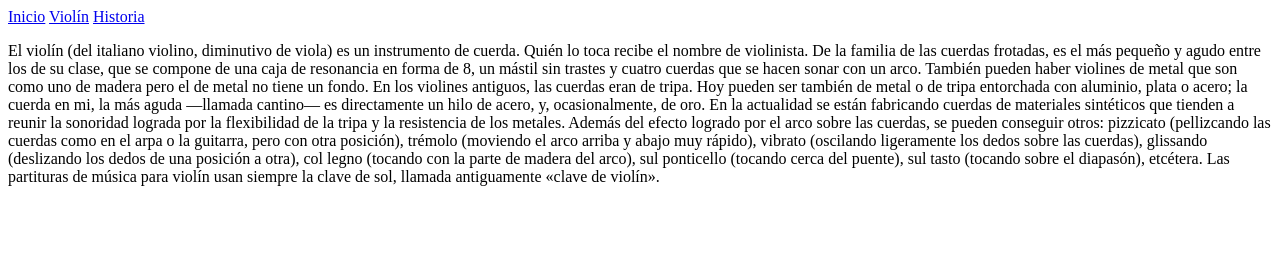
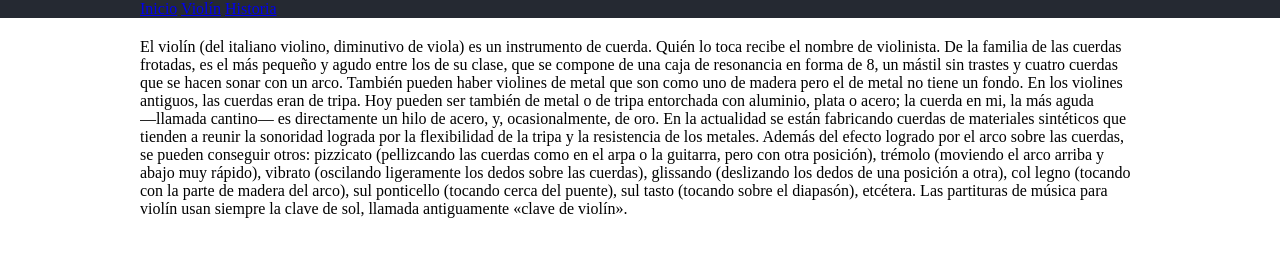
Before and after one commit to J-A-C-E/Programacion-Movil, a plain HTML site: page index.html in a window 1280 px wide. Drawn offline with Linux system fonts and the light colour scheme.

Commit message:
Cambios en style.css para el header

```diff
--- a/index.html
+++ b/index.html
@@ -5,9 +5,11 @@
     <meta http-equiv="X-UA-Compatible" content="IE=edge">
     <meta name="viewport" content="width=device-width, initial-scale=1.0">
     <title>Document</title>
+    <link rel="stylesheet" href="style.css">
 </head>
 <body>
     <header>
+        <div class="wrapper">
             <div class="Logo">
                 <nav>
                     <a href="#">Inicio</a>
@@ -16,9 +18,11 @@
                 </nav>
 
             </div>
+        </div>
+
     </header>
 
-    <section class="contenido">
+    <section class="contenido wrapper">
         <p>El violín (del italiano violino, diminutivo de viola) es un instrumento de cuerda. Quién lo toca recibe el nombre de violinista.
             De la familia de las cuerdas frotadas, es el más pequeño y agudo entre los de su clase, que se compone de una caja de resonancia en forma de 8, un mástil sin trastes y cuatro cuerdas que se hacen sonar con un arco.
             También pueden haber violines de metal que son como uno de madera pero el de metal no tiene un fondo.
--- a/style.css
+++ b/style.css
@@ -0,0 +1,22 @@
+*{
+    margin:0;
+    padding: 0;
+}
+
+body{
+    background: #fff;
+}
+
+header{
+    width: 100%;
+    overflow: hidden;
+    background: #252932;
+    margin-bottom: 20px;
+}
+
+.wrapper{
+    width: 90%;
+    max-width: 1000px;
+    margin: auto;
+    overflow: hidden;
+}
```
Lines whose indentation alone changed are shown as unchanged.
